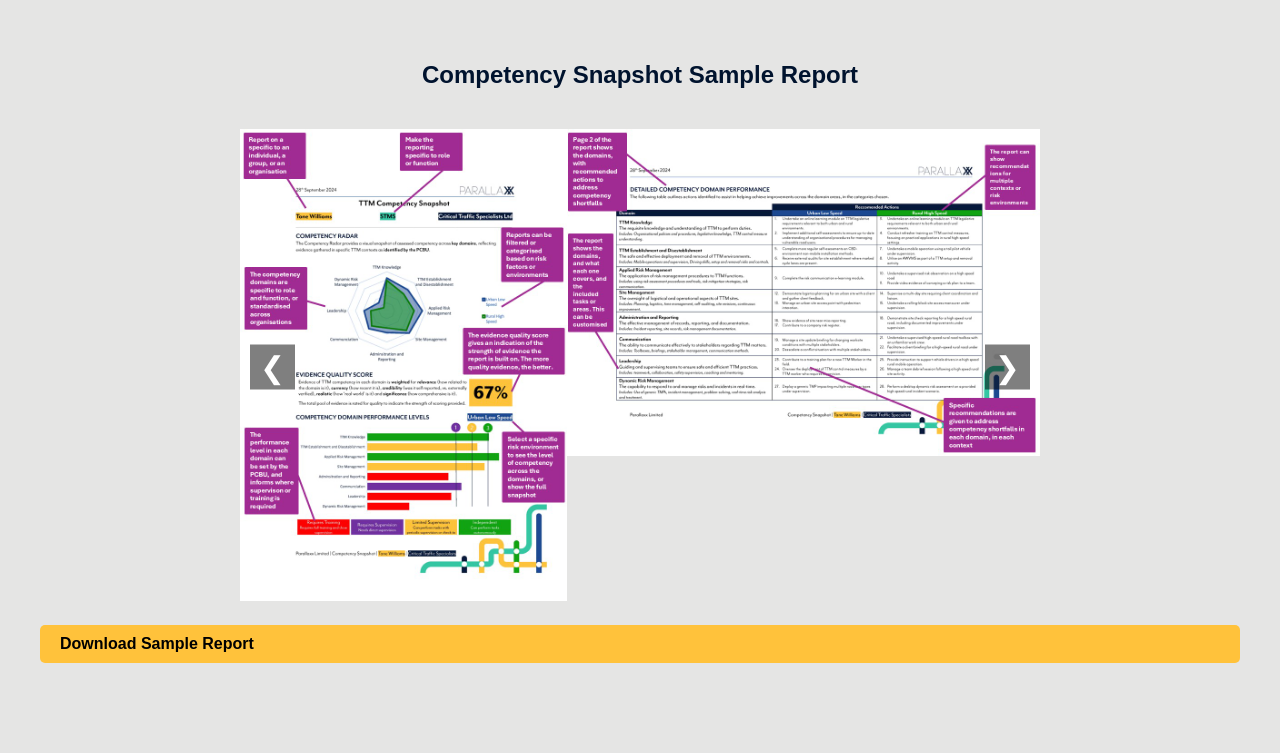
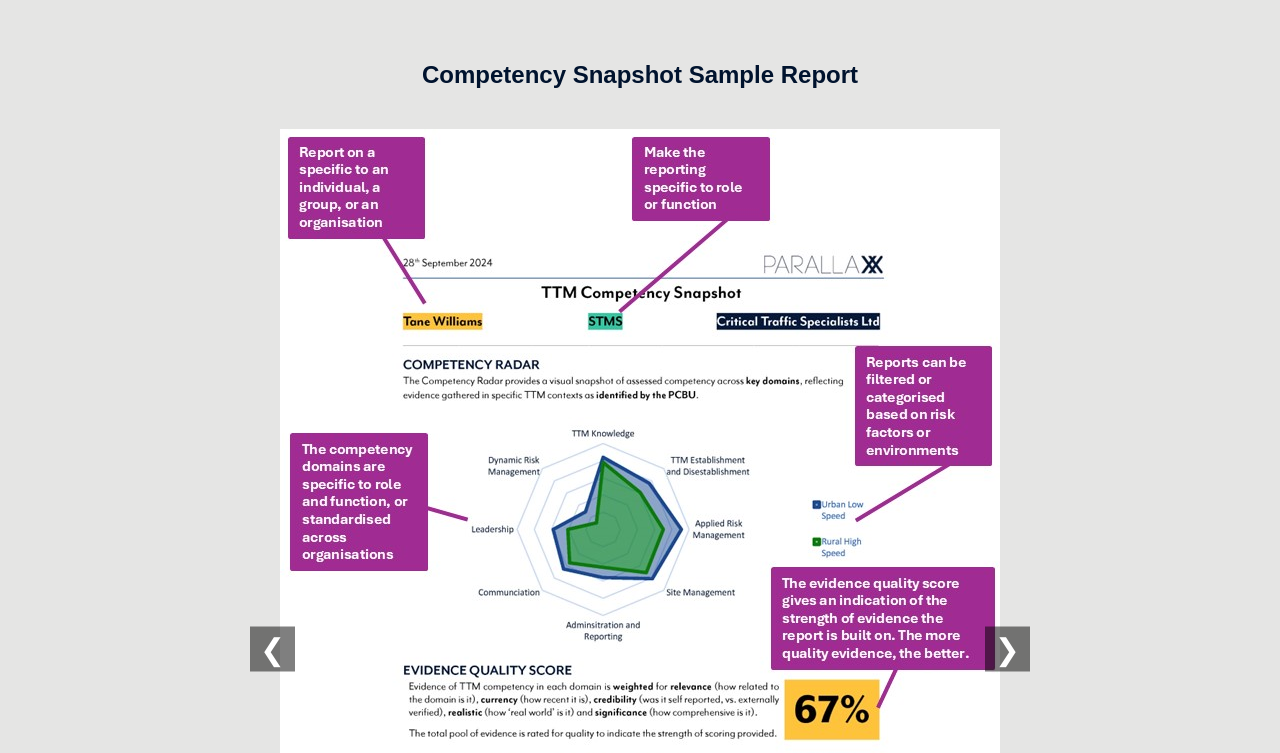
Before and after one commit to L1013229/competency360-sandbox, a plain HTML site: page index.html in a window 1280 px wide. Shown: the part 2720-3473 px from the top of the page. Drawn offline with Linux system fonts and the light colour scheme.

Commit message:
Update main.css

```diff
--- a/main.css
+++ b/main.css
@@ -250,6 +250,8 @@ section {
     overflow: hidden;
     max-width: 800px;
     margin: 0 auto 20px;
+    /* Remove fixed height to accommodate varying image heights */
+    height: auto;
 }
 
 .carousel-track {
@@ -257,9 +259,17 @@ section {
     transition: transform 0.5s ease-in-out;
 }
 
+.carousel-track .slide {
+    flex: 0 0 100%;
+    display: flex;
+    justify-content: center;
+    align-items: center;
+}
+
 .carousel-track img {
-    width: 100%;
-    flex-shrink: 0;
+    max-width: 100%;
+    height: auto;
+    /* Remove fixed width and height */
 }
 
 .carousel-button {
@@ -281,6 +291,12 @@ section {
 .next-button {
     right: 10px;
 }
+
+/* Adjust carousel height dynamically */
+.report-carousel {
+    height: auto;
+}
+
 
 /* Centering the Download Button */
 .download-button {
```
